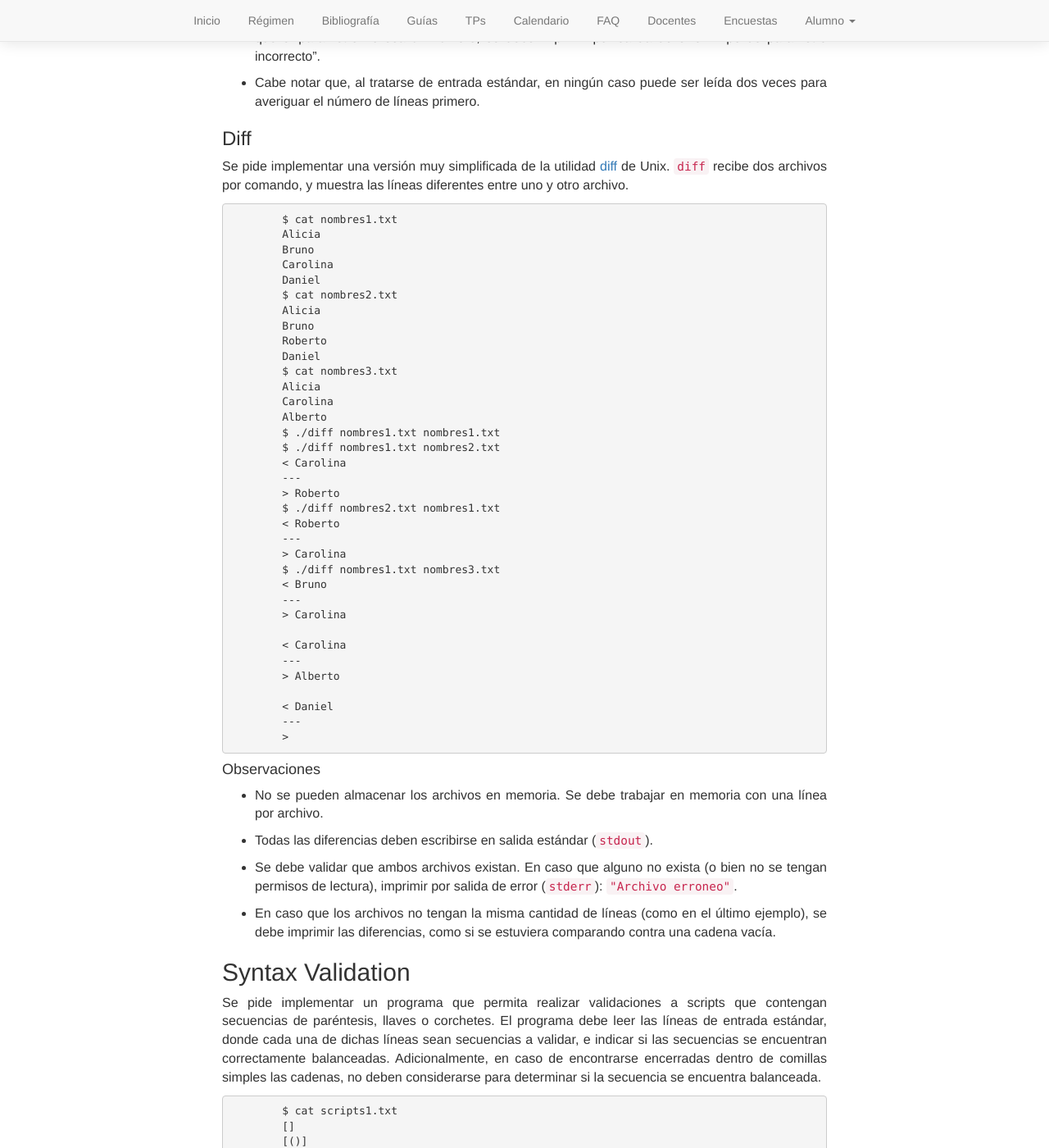
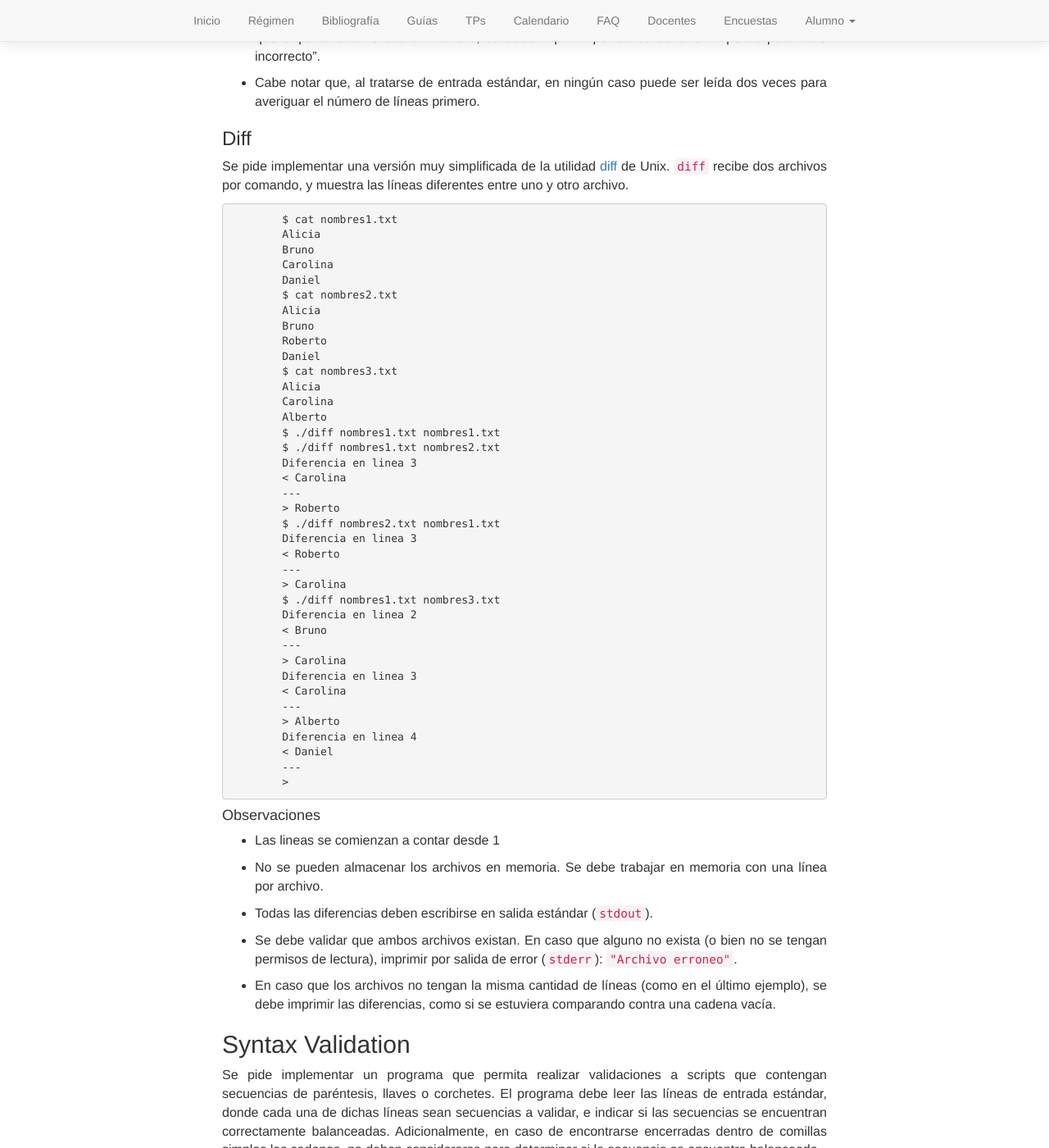
Before and after one commit to algoritmos-rw/algoritmos, a Jekyll site: the page built from static/tps/2018_1/tp1/index.md, in a window 1280 px wide and 1400 px high, scrolled down 3656 px. Shown: the whole window at 82% size. Built offline with Jekyll 4.4.1, drawn with Linux system fonts in a browser that asks for light colours.

Commit message:
agregado que pongan la linea de diferencia en el diff.. sino es poco util

````diff
--- a/static/tps/2018_1/tp1/index.md
+++ b/static/tps/2018_1/tp1/index.md
@@ -210,28 +210,33 @@ Se pide implementar una versión muy simplificada de la utilidad [diff](http://m
 	Alberto
 	$ ./diff nombres1.txt nombres1.txt
 	$ ./diff nombres1.txt nombres2.txt
+	Diferencia en linea 3
 	< Carolina
 	---
 	> Roberto
 	$ ./diff nombres2.txt nombres1.txt
+	Diferencia en linea 3
 	< Roberto
 	---
 	> Carolina
 	$ ./diff nombres1.txt nombres3.txt
+	Diferencia en linea 2
 	< Bruno
 	---
 	> Carolina
-
+	Diferencia en linea 3
 	< Carolina
 	---
 	> Alberto
-
+	Diferencia en linea 4
 	< Daniel
 	---
 	>
 ```
 
 #### Observaciones
+
+- Las lineas se comienzan a contar desde 1
 
 - No se pueden almacenar los archivos en memoria. Se debe trabajar en memoria con una línea por archivo.
 
````
